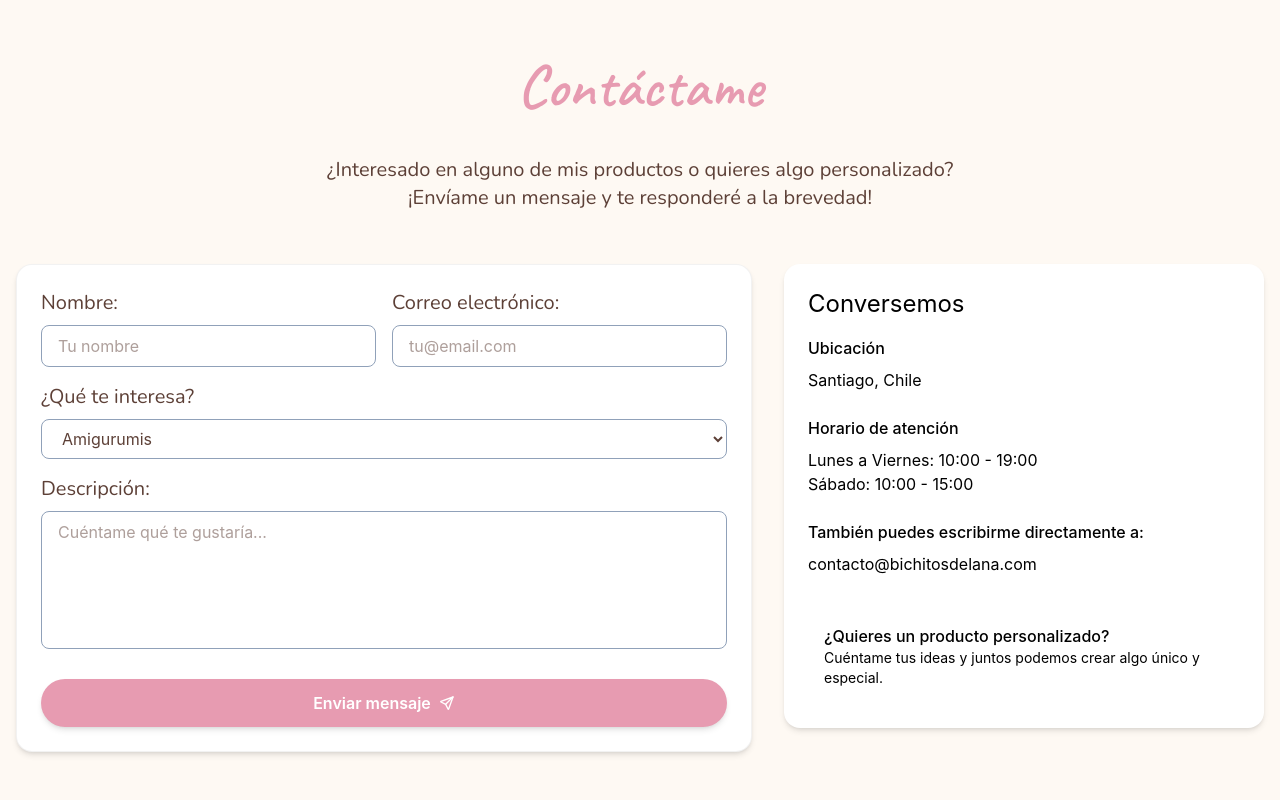
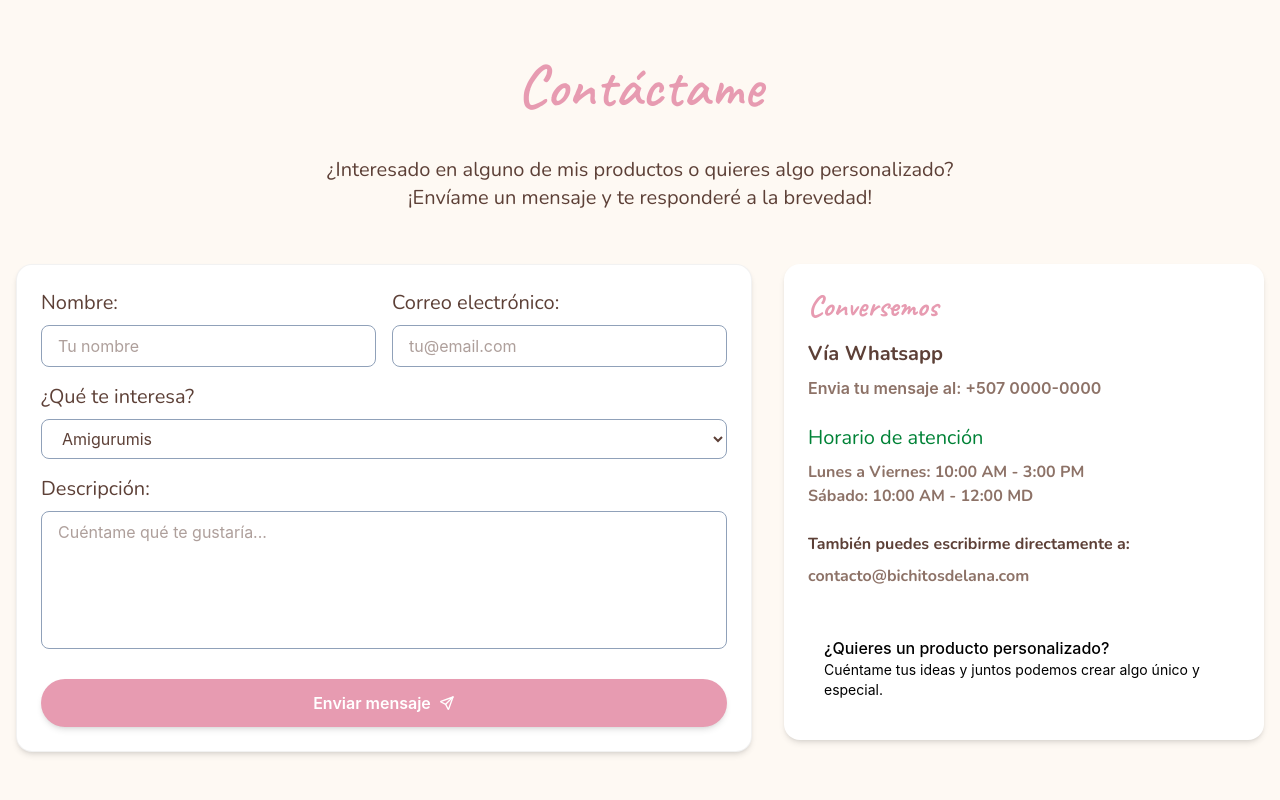
Before and after one commit to OutziderDev/CositosDeLana, an Astro site: page / in a window 1280 px wide. Shown: the part 3120-3920 px from the top of the page. Built offline with nearby package versions, Linux system fonts and the light colour scheme; Astro itself is replaced by a stand-in of ours.

Commit message:
Feat: mejorar sección de contacto con nuevos estilos y detalles de atención

```diff
--- a/src/sections/Contact.astro
+++ b/src/sections/Contact.astro
@@ -50,22 +50,22 @@
 
       <div class="md:col-span-2">
         <div class="bg-white p-6 rounded-2xl shadow-md">
-      <h3 class="text-2xl font-handwritten text-primary mb-4">Conversemos</h3>
+          <h3 class="text-3xl font-bold font-caveat text-pinky-regular mb-4">Conversemos</h3>
 
           <div class="mb-6">
-      <p class="mb-2 font-medium">Ubicación</p>
-      <p class="text-brown-light">Santiago, Chile</p>
+          <p class="mb-2 text-xl font-nunito text-text-dark font-bold">Vía Whatsapp</p>
+          <p class="text-text-light font-semibold">Envia tu mensaje al: +507 0000-0000</p>
         </div>
 
-      <div class="mb-6">
-      <p class="mb-2 font-medium">Horario de atención</p>
-      <p class="text-brown-light">Lunes a Viernes: 10:00 - 19:00</p>
-      <p class="text-brown-light">Sábado: 10:00 - 15:00</p>
+        <div class="mb-6 font-nunito">
+          <p class="mb-2 text-xl text-green-700">Horario de atención</p>
+          <p class="text-text-light font-bold">Lunes a Viernes: 10:00 AM - 3:00 PM</p>
+          <p class="text-text-light font-bold">Sábado: 10:00 AM - 12:00 MD</p>
         </div>
 
-      <div class="mb-8">
-      <p class="mb-2 font-medium">También puedes escribirme directamente a:</p>
-      <a href="mailto:contacto@bichitosdelana.com" class="text-primary hover:text-primary-dark transition-colors block">
+      <div class="mb-8 font-nunito">
+        <p class="mb-2 text-text-dark font-bold">También puedes escribirme directamente a:</p>
+        <a href="mailto:contacto@bichitosdelana.com" class="text-text-light hover:text-text-dark font-bold transition-colors block">
           contacto@bichitosdelana.com
         </a>
       </div>
```
Lines whose indentation alone changed are shown as unchanged.
